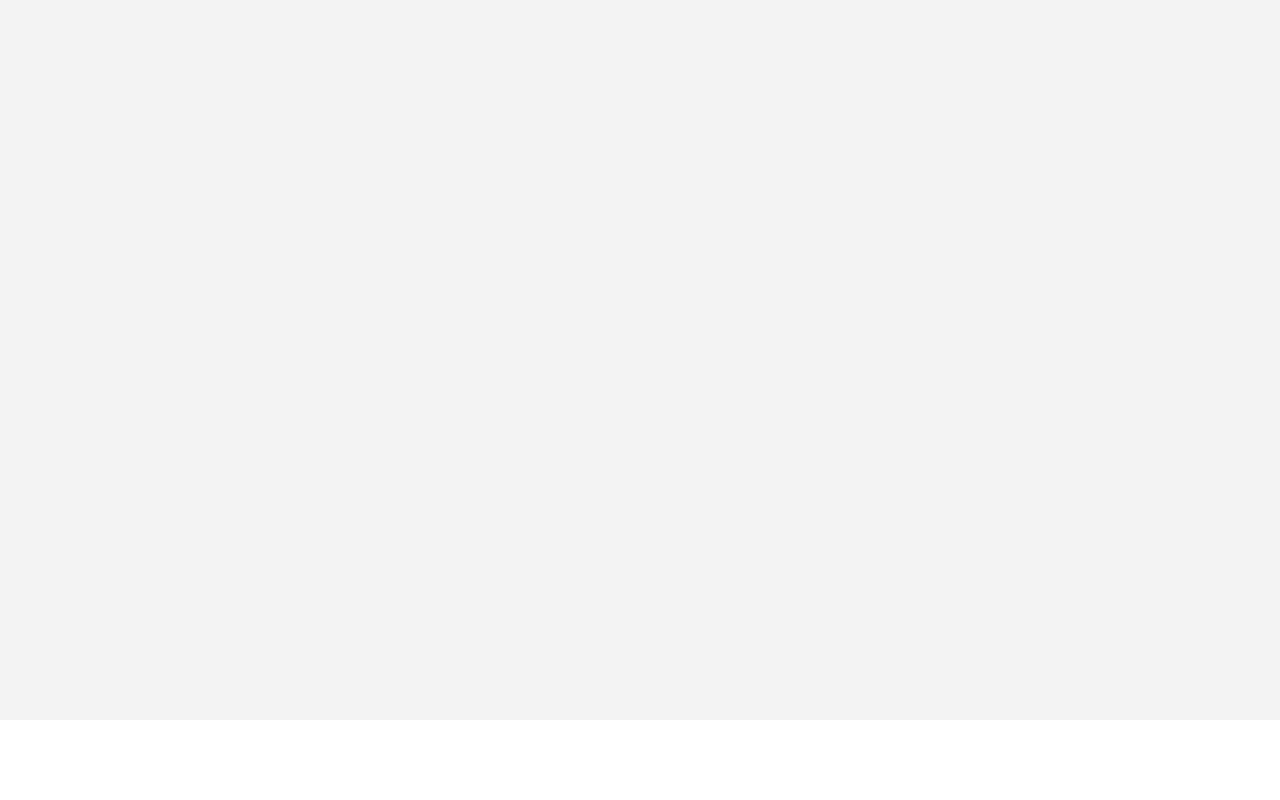
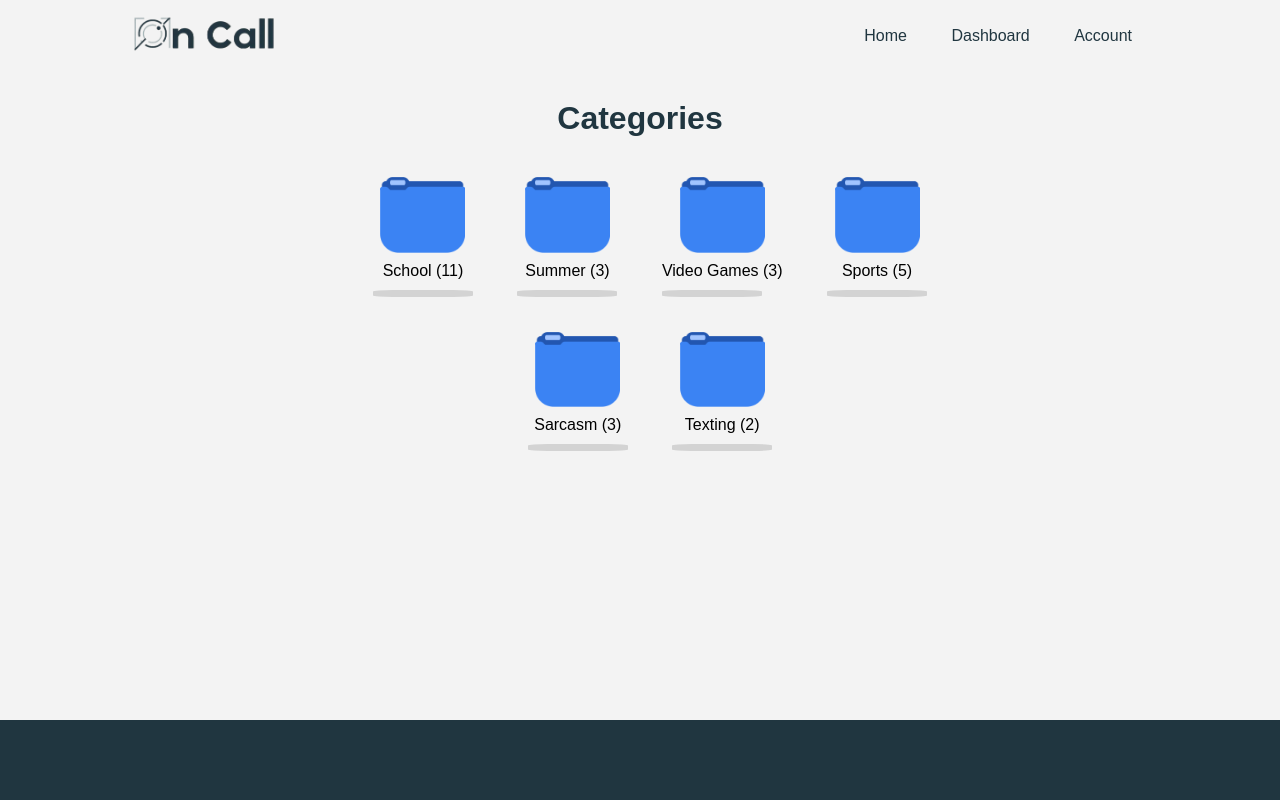
Before and after one commit to onpk/BeaverWorks-Team-166, a plain HTML site: page frontEnd/subpages/startSession.html in a window 1280 px wide. Drawn offline with Linux system fonts and the light colour scheme; files that its build step writes are made by us from their sources.

Commit message:
created categories page showing categories left based on java script. beginning to implement progress bars

```diff
--- /dev/null
+++ b/frontEnd/session.js
@@ -0,0 +1,20 @@
+var nSchool = 11;
+var nSummer = 3;
+var nVideoGames = 3;
+var nSports = 5;
+var nSarcasm = 3;
+var nTexting = 2;
+
+var tsch = 20;
+var tsum = 5;
+var tvg = 3;
+var tspt = 6;
+var tscsm = 3;
+var tt = 3;
+
+document.getElementById("School").textContent="School".concat(" (", nSchool.toString(), ")");
+document.getElementById("Summer").textContent="Summer".concat(" (", nSummer.toString(), ")");
+document.getElementById("Video Games").textContent="Video Games".concat(" (", nVideoGames.toString(), ")");
+document.getElementById("Sports").textContent="Sports".concat(" (", nSports.toString(), ")");
+document.getElementById("Sarcasm").textContent="Sarcasm".concat(" (", nSarcasm.toString(), ")");
+document.getElementById("Texting").textContent="Texting".concat(" (", nTexting.toString(), ")");
--- a/frontEnd/style.css
+++ b/frontEnd/style.css
@@ -59,10 +59,12 @@ nav{
     text-align: right;
     z-index: 1;
 }
+
 .menu ul li{
     list-style: none;
     display: inline-block;
     margin: 0 20px;
+    text-align: center;
 }
 .menu ul li a{
     color: #203640;
@@ -70,8 +72,8 @@ nav{
 }
 
 .dashboard{
-    margin: 100px;
-    margin-top: 40px;
+    margin: 0px;
+    margin-top: 100px;
     flex: 1;
     text-align: center;
 }
@@ -90,6 +92,7 @@ nav{
     margin-bottom: 35px;
     margin-right: 40px;
     transform: translateX(30px);
+    text-align: center;
 }
 .dashboard ul li a{
     color: #203640;
@@ -191,3 +194,15 @@ nav{
     top: 0;
     z-index: 2;
 }
+
+.progress {
+    height: 7px;
+    width: 100px;
+    margin-top: 10px;
+    background-color: lightgray;
+    border-radius: 20%;
+}
+
+.categories img{
+    width: 85px;
+}
--- a/frontEnd/subpages/startSession.html
+++ b/frontEnd/subpages/startSession.html
@@ -2,24 +2,87 @@
 <html lang="en">
 
 <head>
-
-    <meta charset="UTF-8">
+    <meta charset="UTF=8">
+    <meta http-equiv="X-UA-Compatible" content="IE=edge">
     <meta name="viewport" content="width=device-width, initial-scale=1.0">
-    <meta http-equiv="X-UA-Compatible" content="ie=edge">
 
     <title>Session</title>
-    <link rel="icon" type="image/x-icon" href="assets/icon.png">
-    <link rel="stylesheet" href="style.css">
+    <link rel="icon" type="image/x-icon" href="../assets/icon.png">
+    <link rel="stylesheet" href="../style.css">
 
 </head>
-
 <body>
 
     <div class="main">
 
+        <div class="header">
+
+        <nav>
+
+            <div class="logo">
+                <a href="../index.html"><img src="../assets/logo.png"></a>
+            </div>
+
+            <div class="menu">
+                <ul>
+                    <li><a href="../index.html">Home</a></li>
+                    <li><a href="../dashboard.html">Dashboard</a></li>
+                    <li><a href="../account.html">Account</a></li>
+                </ul>
+            </div>
+
+        </nav>
+
+        </div>
+
+        <div class="dashboard categories">
+
+            <h1>Categories</h1>
+
+            <ul>
+                <li>
+                    <a href="#"><img src="../assets/folder.png"></a>
+                    <p id="School">School</p>
+                    <div class="progress" id="psch"></div>
+                </li>
+                <li>
+                    <a href="#"><img src="../assets/folder.png"></a>
+                    <p id="Summer">Summer</p>
+                    <div class="progress" id="psum"></div>
+                </li>
+                <li>
+                    <a href="#"><img src="../assets/folder.png"></a>
+                    <p id="Video Games">Video Games</p>
+                    <div class="progress" id="pvg"></div>
+                </li>
+                <li>
+                    <a href="#"><img src="../assets/folder.png"></a>
+                    <p id="Sports">Sports</p>
+                    <div class="progress" id="pspt"></div>
+                </li>
+            </ul>
+            <ul>
+                <li>
+                    <a href="#"><img src="../assets/folder.png"></a>
+                    <p id="Sarcasm">Sarcasm</p>
+                    <div class="progress" id="pscsm"></div>
+                </li>
+                <li>
+                    <a href="#"><img src="../assets/folder.png"></a>
+                    <p id="Texting">Texting</p>
+                    <div class="progress" id="pt"></div>
+                </li>
+            </ul>
+
+        </div>
+
+        <script src="../session.js"></script>
+
+    </div>
+
+    <div class="banner">
+
     </div>
 
 </body>
-
-
 </html>
```
Also changed, not shown: frontEnd/dashboard.html (+0 -2 lines), frontEnd/assets/folder.png (added).
